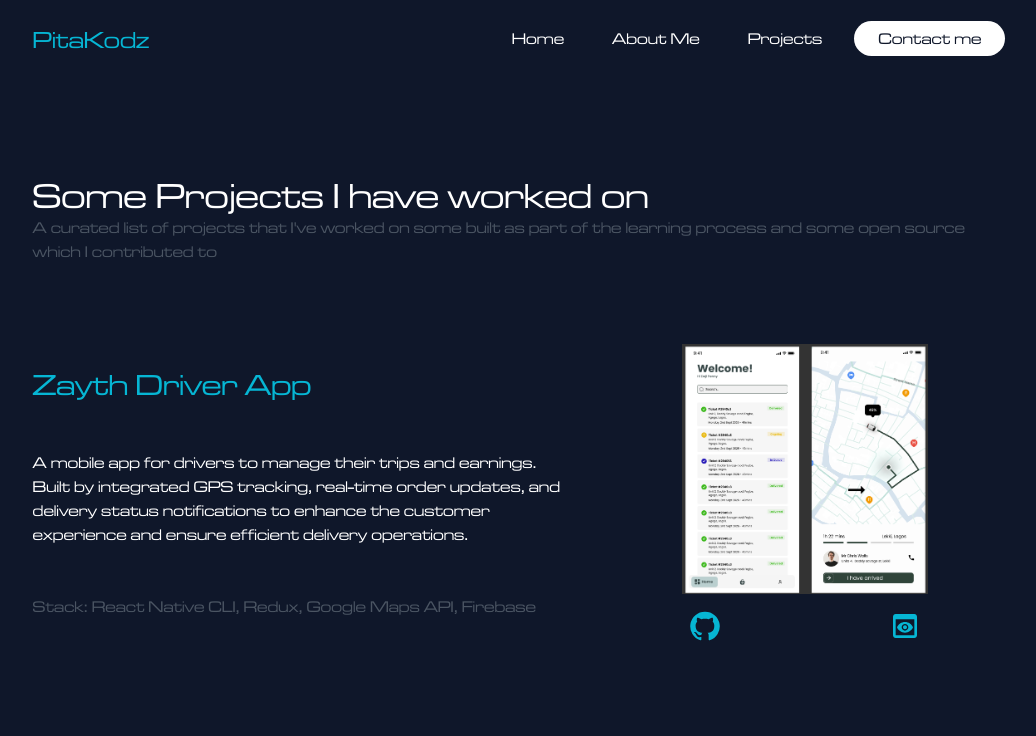
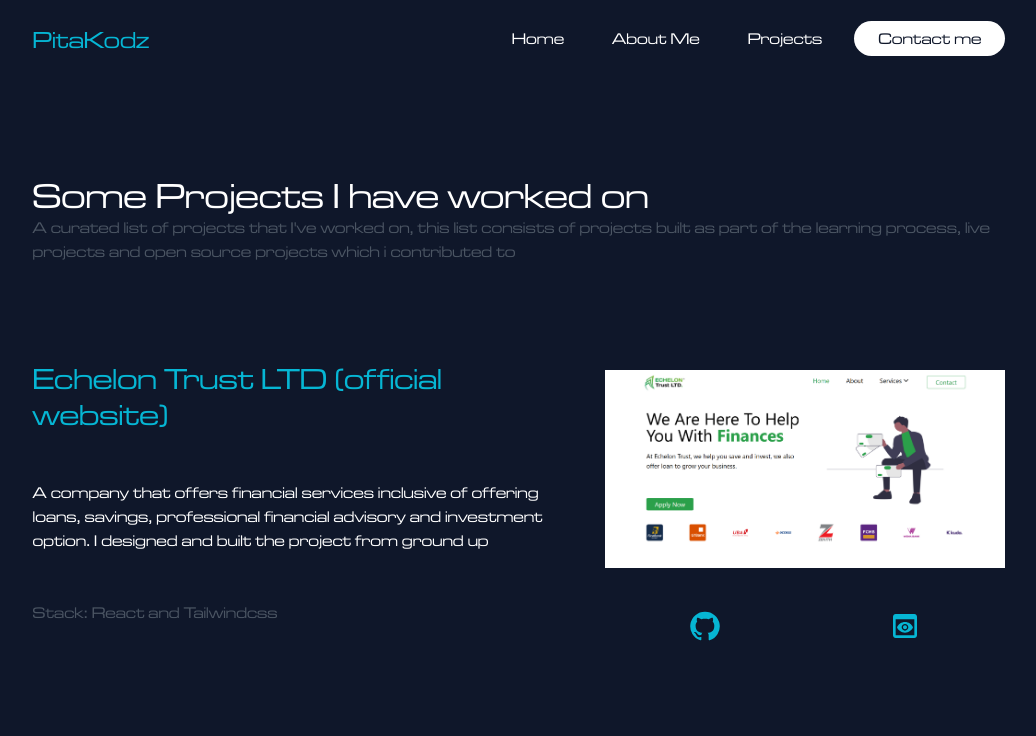
Before and after one commit to iampitrus/Portfolio, a Next.js app: page /projects in a window 1280 px wide. Shown: the top 736 px of the page, without its empty margins (121-1157 px from the left). Built offline with nearby package versions, Linux system fonts and the light colour scheme.

Commit message:
ADD: echelon and fix link for cryptnance

```diff
--- a/data/data.js
+++ b/data/data.js
@@ -1,4 +1,15 @@
 export const projects = [
+  {
+    title: "Echelon Trust LTD (official website)",
+    url: {
+      github: "",
+      live: "https://echelontrust.com.ng/",
+      image: "/echelon.png",
+    },
+    description:
+      "A company that offers financial services inclusive of offering loans, savings, professional financial advisory and investment option. I designed and built the project from ground up",
+    stack: "React and Tailwindcss",
+  },
   {
     title: "Zayth Driver App",
     url: {
@@ -6,7 +17,6 @@ export const projects = [
       live: "mobileapp",
       image: "/zayth.png",
     },
-    id: 8,
     description:
       "A mobile app for drivers to manage their trips and earnings. Built by integrated GPS tracking, real-time order updates, and delivery status notifications to enhance the customer experience and ensure efficient delivery operations.",
     stack: "React Native CLI, Redux, Google Maps API, Firebase",
@@ -16,10 +26,9 @@ export const projects = [
     title: "Cryptnance",
     url: {
       github: "#",
-      live: "https://cryptnance-landingpage.vercel.app/",
+      live: "webapp",
       image: "/cryptnance.png",
     },
-    id: 2,
     description:
       "A crypto fintech web application for sending and receiving crpto and fiat funds. Built majorly with React and Redux ",
     stack: "React.js, Redux, Tailwindcss",
@@ -31,7 +40,6 @@ export const projects = [
       live: "https://3-d-website-self.vercel.app/",
       image: "/3D-product.png",
     },
-    id: 7,
     description:
       "A 3D website where you can design a shirt to your desired taste and download your design, also give you access to upload designs from your device as you please...",
     stack: "React.js, Three.js, Tailwindcss",
@@ -43,7 +51,6 @@ export const projects = [
       live: "https://groovy-os.vercel.app/",
       image: "/groovy.png",
     },
-    id: 1,
     description:
       "An open source music player on the web (ongoing). As a contributor, I built different components like the floating player controls and made it responsive",
     stack: "Next.js, Shazam Api, Tailwind CSS and Material UI",
@@ -56,7 +63,6 @@ export const projects = [
       live: "https://mui-app-rouge.vercel.app/",
       image: "/muiapp.png",
     },
-    id: 6,
     description:
       "A social media app built with Material UI from ground up. The App is mobile responsive and has a switch between dark mode and light mode",
     stack: "Next.js, Material UI",
@@ -68,7 +74,6 @@ export const projects = [
       live: "/",
       image: "/portfolio.png",
     },
-    id: 5,
     description: "My web Portfolio",
     stack: "Next.js, Tailwind Css",
   },
--- a/pages/projects.jsx
+++ b/pages/projects.jsx
@@ -1,51 +1,51 @@
-import Image from 'next/image';
-import GitHubIcon from '@mui/icons-material/GitHub';
-import PreviewIcon from '@mui/icons-material/Preview';
-import { Navbar } from '../components';
-import { projects } from '../data/data';
+import Image from "next/image";
+import GitHubIcon from "@mui/icons-material/GitHub";
+import PreviewIcon from "@mui/icons-material/Preview";
+import { Navbar } from "../components";
+import { projects } from "../data/data";
 
 function Projects() {
   return (
     <>
       <Navbar />
-      <section className='container-xy bg-darkBlue text-white'>
-        <h1 className='text-4xl text-center sm:text-left'>
+      <section className="container-xy bg-darkBlue text-white">
+        <h1 className="text-4xl text-center sm:text-left">
           Some Projects I have worked on
         </h1>
-        <p className='gray mb-20 text-center sm:text-left'>
-          A curated list of projects that I&apos;ve worked on some built as part
-          of the learning process and some open source which I contributed to
+        <p className="gray mb-20 text-center sm:text-left">
+          A curated list of projects that I&apos;ve worked on, this list
+          consists of projects built as part of the learning process, live
+          projects and open source projects which i contributed to
         </p>
-        {projects.map(({ title, description, stack, url, id }) => (
+        {projects.map(({ title, description, stack, url }, index) => (
           <div
-            key={id}
-            id={id}
+            key={index}
             className={`flex md:justify-center gap-10 items-center flex-col mb-24 ${
-              id % 2 === 0 ? 'md:flex-row-reverse' : 'md:flex-row'
+              index % 2 === 0 ? "md:flex-row-reverse" : "md:flex-row"
             }`}
           >
-            <div className='w-fit'>
-              <div className='w-[400px] h-[250px] relative'>
+            <div className="w-fit">
+              <div className="w-[400px] h-[250px] relative">
                 <Image
                   src={url.image}
                   alt={title}
-                  layout='fill'
-                  objectFit='contain'
+                  layout="fill"
+                  objectFit="contain"
                 />
               </div>
-              <div className='flex justify-around mt-4'>
+              <div className="flex justify-around mt-4">
                 <a href={url.github}>
-                  <GitHubIcon sx={{ color: '#06b6d4', fontSize: '2rem' }} />
+                  <GitHubIcon sx={{ color: "#06b6d4", fontSize: "2rem" }} />
                 </a>
                 <a href={url.live}>
-                  <PreviewIcon sx={{ color: '#06b6d4', fontSize: '2rem' }} />
+                  <PreviewIcon sx={{ color: "#06b6d4", fontSize: "2rem" }} />
                 </a>
               </div>
             </div>
-            <div className='text-center md:text-left'>
-              <h2 className='text-3xl text-lightBlue'>{title}</h2>
-              <p className='my-6 md:my-12'>{description}</p>
-              <p className='gray'>Stack: {stack}</p>
+            <div className="text-center md:text-left">
+              <h2 className="text-3xl text-lightBlue">{title}</h2>
+              <p className="my-6 md:my-12">{description}</p>
+              <p className="gray">Stack: {stack}</p>
             </div>
           </div>
         ))}
--- /dev/null
+++ b/pages/webapp.jsx
@@ -0,0 +1,23 @@
+import Link from "next/link";
+import { Navbar } from "../components";
+
+function WebApp() {
+  return (
+    <section className="bg-darkBlue h-screen">
+      <Navbar />
+      <div className="container-xy text-white flex justify-center">
+        <div className="border-lightBlue rounded-2xl border-2 p-6 items-center flex flex-col">
+          <h1 className="text-4xl text-center sm:text-left mb-8">Web App</h1>
+          <p>This web app is not yet live and still under development</p>
+          <Link href="/projects">
+            <div className="rounded-2xl bg-lightBlue mt-6 py-2 px-6 cursor-pointer">
+              Go back
+            </div>
+          </Link>
+        </div>
+      </div>
+    </section>
+  );
+}
+
+export default WebApp;
```
Also changed, not shown: public/echelon.png (added).
